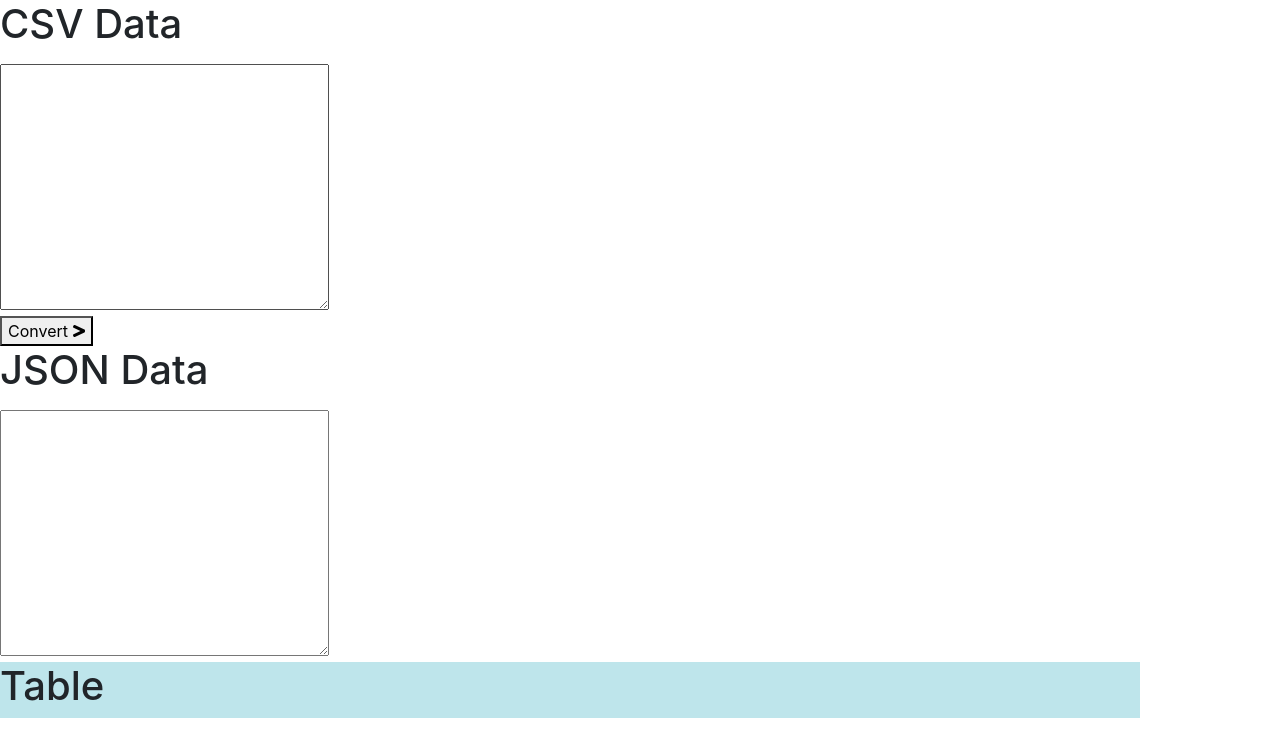
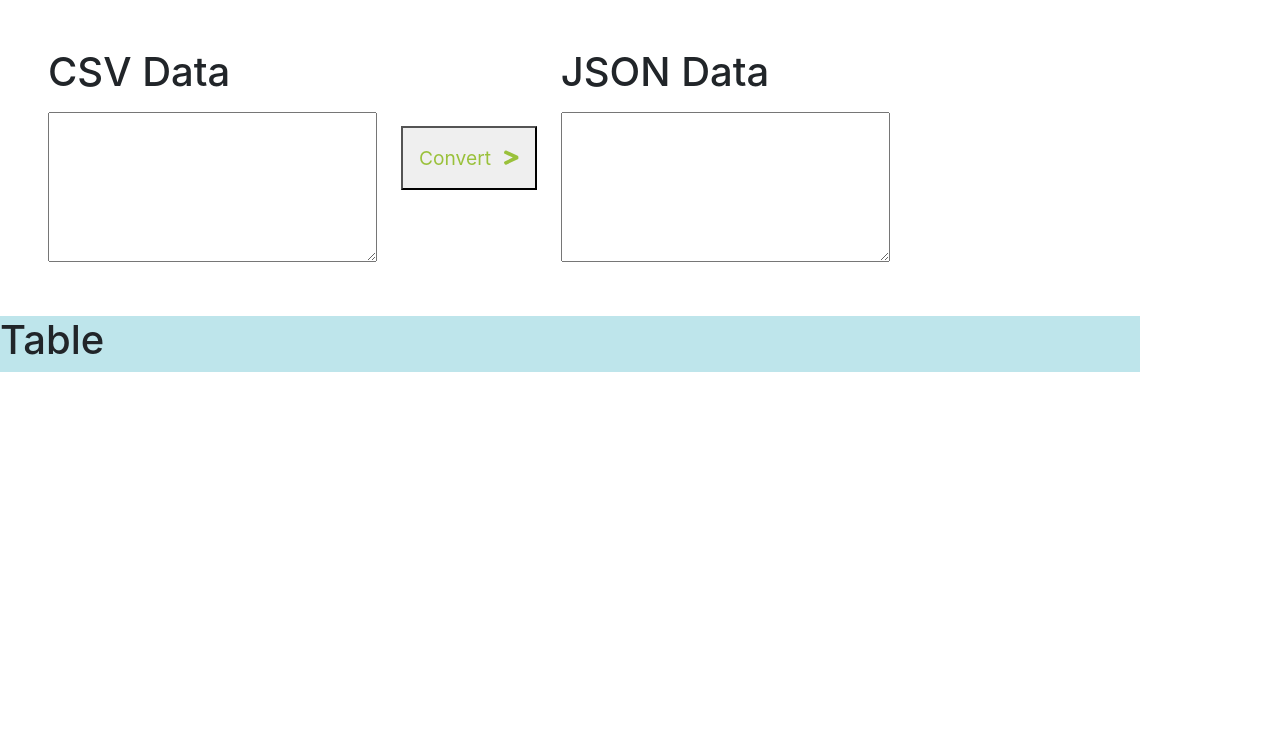
Before and after one commit to yhunglee/csvtojson, an Angular app: page / in a window 1280 px wide. Shown: the top 756 px of the page. Built offline with nearby package versions, Linux system fonts and the light colour scheme.

Commit message:
feat(csv-conversion.component): add styling for this component.

```diff
--- a/src/app/components/csv-conversion/csv-conversion.component.html
+++ b/src/app/components/csv-conversion/csv-conversion.component.html
@@ -7,7 +7,7 @@
   </div>
 
   <div class="actions">
-    <button>
+    <button class="convertion csv-to-json">
       Convert
       <span class="icon">
         <i class="fas fa-greater-than"></i>
--- a/src/app/components/csv-conversion/csv-conversion.component.scss
+++ b/src/app/components/csv-conversion/csv-conversion.component.scss
@@ -0,0 +1,28 @@
+.conversion-container {
+  display: flex;
+  align-items: baseline;
+  margin: 48px;
+
+  .convertion.csv-to-json {
+    font-size: 1.2rem;
+    color: #9ac13b;
+    font-weight: medium 500;
+  }
+
+  textarea {
+    height: 150px;
+    width: auto;
+  }
+
+  .actions {
+    margin: auto 24px;
+  }
+
+  button.convertion.csv-to-json {
+    padding: 16px;
+
+    > span.icon {
+      margin-left: 8px;
+    }
+  }
+}
```
